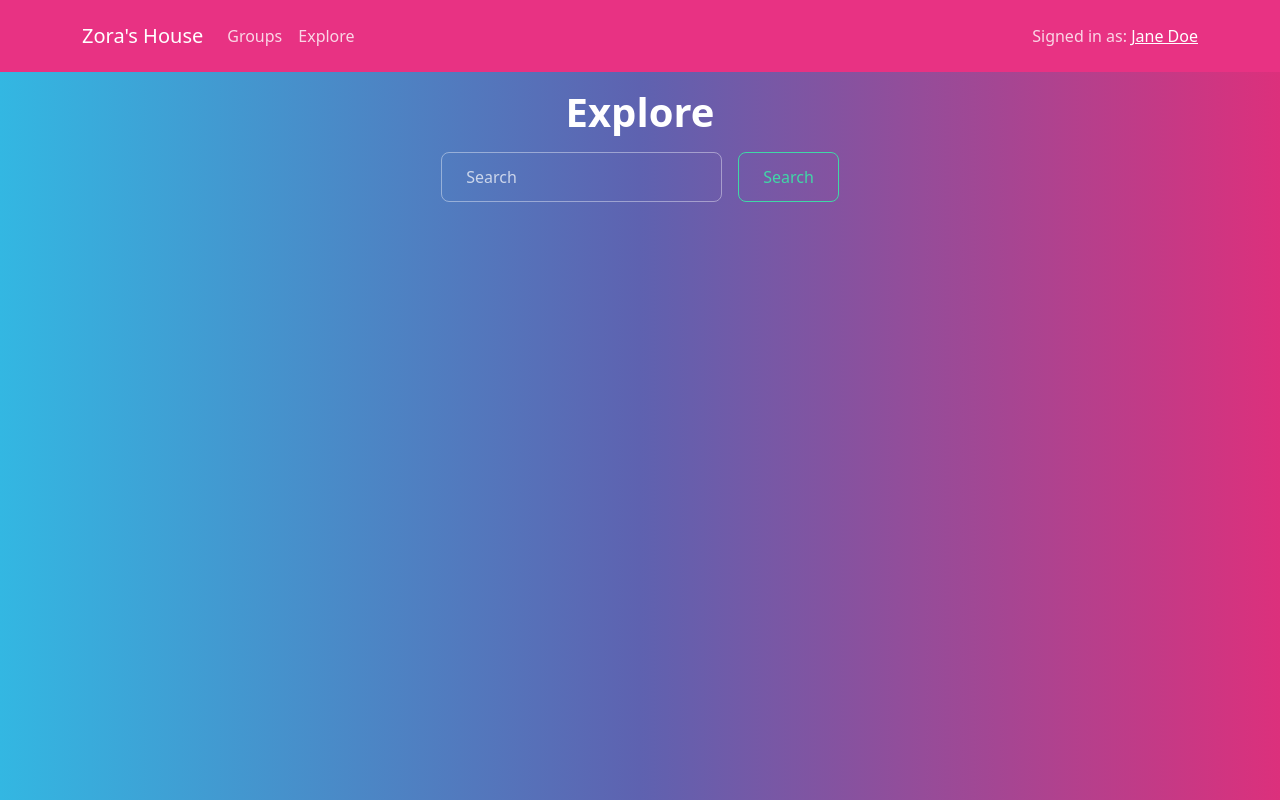
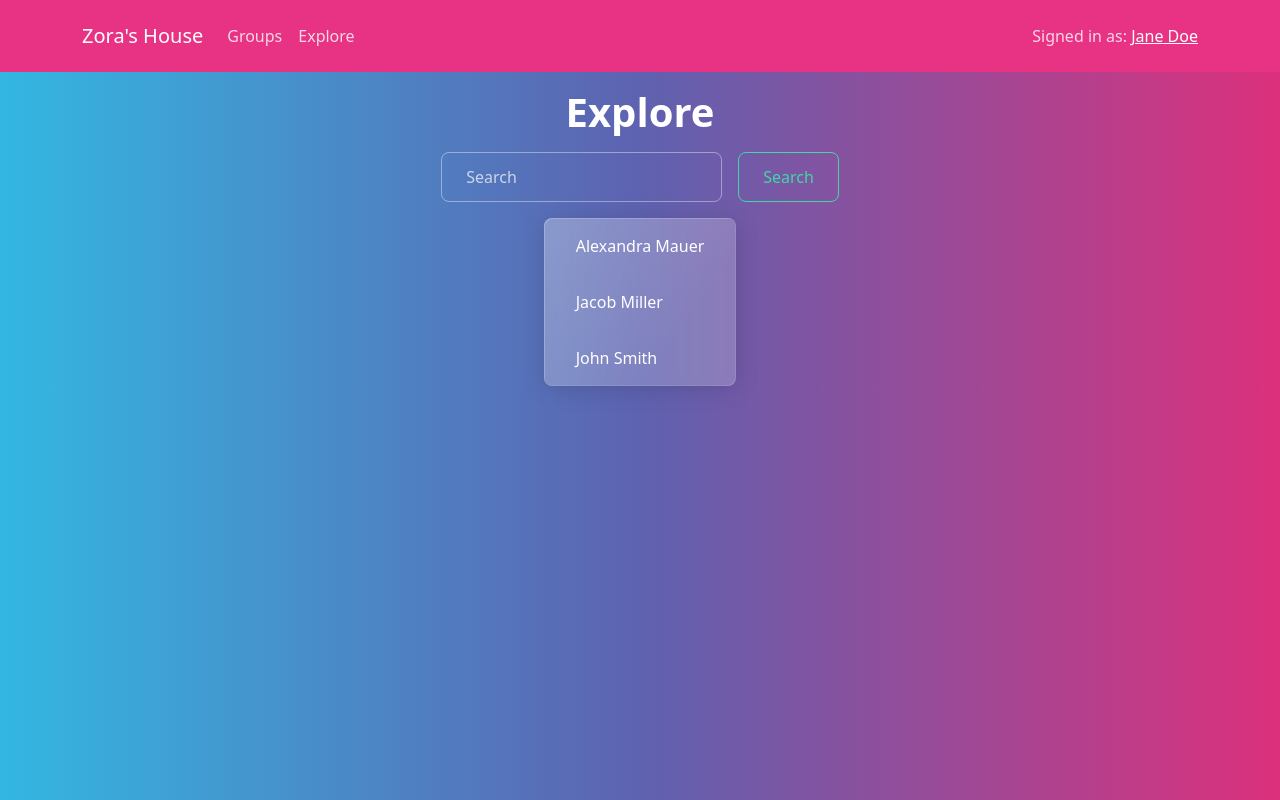
Before and after one commit to xiejon/zoras-house, a React (Create React App) app in the folder frontend/: page /explore in a window 1280 px wide. Built offline with nearby package versions, Linux system fonts and the light colour scheme.

Commit message:
Added user list
- Added list of sample users in directory page

```diff
--- a/frontend/src/components/Dashboard.js
+++ b/frontend/src/components/Dashboard.js
@@ -19,7 +19,7 @@ const Dashboard = (props) => {
           </Row>
           <Row>
             <Card className="w-100 d-flex flex-column justify-content-center align-items-center">
-              <Card.Title>Rewards</Card.Title>
+              <Card.Title>Zora Tokens</Card.Title>
               <ProgressBar className="w-100" now={now} label={`${now} visits`} max="20"/>
             </Card>
           </Row>
--- /dev/null
+++ b/frontend/src/components/DirectoryItem.js
@@ -0,0 +1,8 @@
+import React from "react";
+import { ListGroup } from "react-bootstrap";
+
+const DirectoryItem = ({ name }) => {
+  return <ListGroup.Item>{name}</ListGroup.Item>;
+};
+
+export default DirectoryItem;
--- a/frontend/src/screens/Directory.js
+++ b/frontend/src/screens/Directory.js
@@ -1,6 +1,19 @@
 import React from "react";
-import { Container, Form, Button } from "react-bootstrap";
+import { Container, Form, Button, ListGroup } from "react-bootstrap";
+import DirectoryItem from "../components/DirectoryItem";
 import NavbarComponent from "../components/Navbar";
+
+const sample = [
+    {
+        name: "Alexandra Mauer"
+    },
+    {
+        name: "Jacob Miller"
+    },
+    {
+        name: "John Smith"
+    },
+]
 
 const DirectoryScreen = () => {
   return (
@@ -17,6 +30,12 @@ const DirectoryScreen = () => {
           />
           <Button variant="outline-success">Search</Button>
         </Form>
+
+        <ListGroup className="mt-2">
+          {sample.map(user => {
+            return <DirectoryItem name={user.name} />
+          })}
+        </ListGroup>
       </Container>
     </>
   );
```
